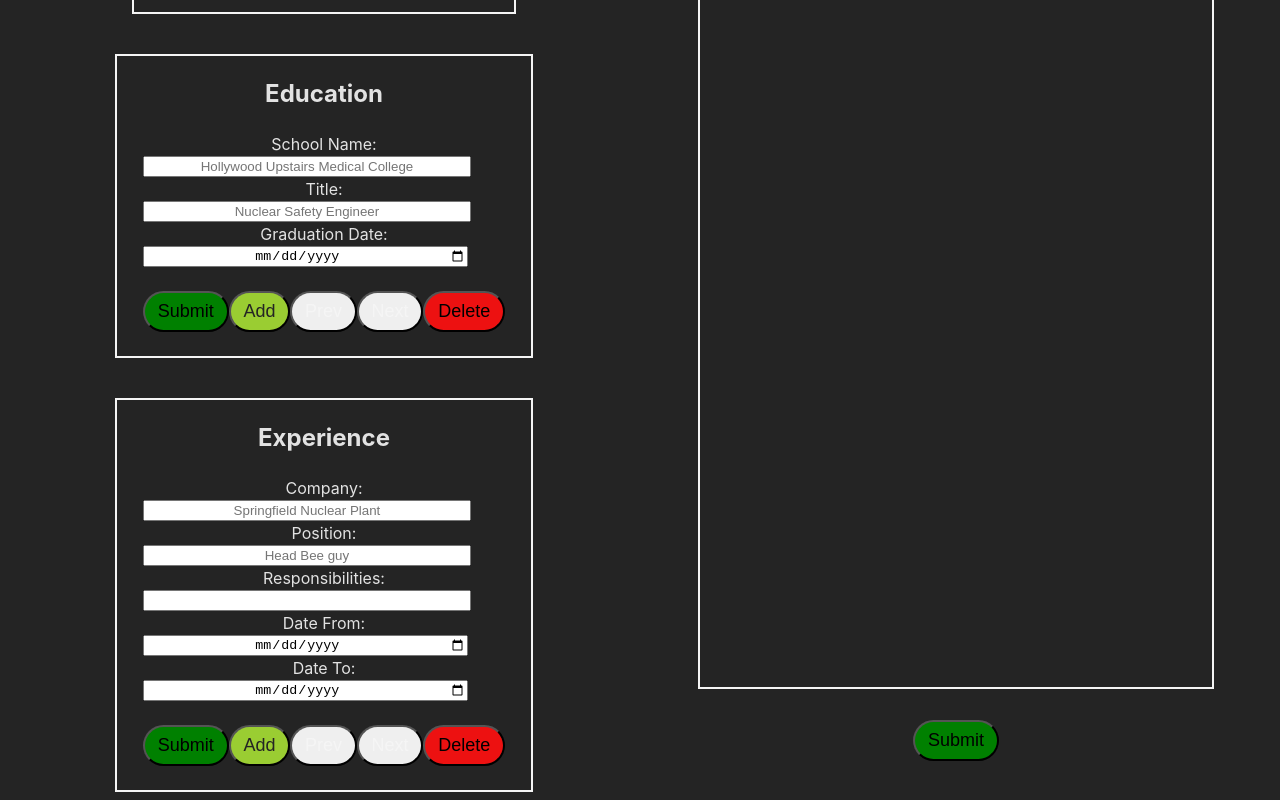
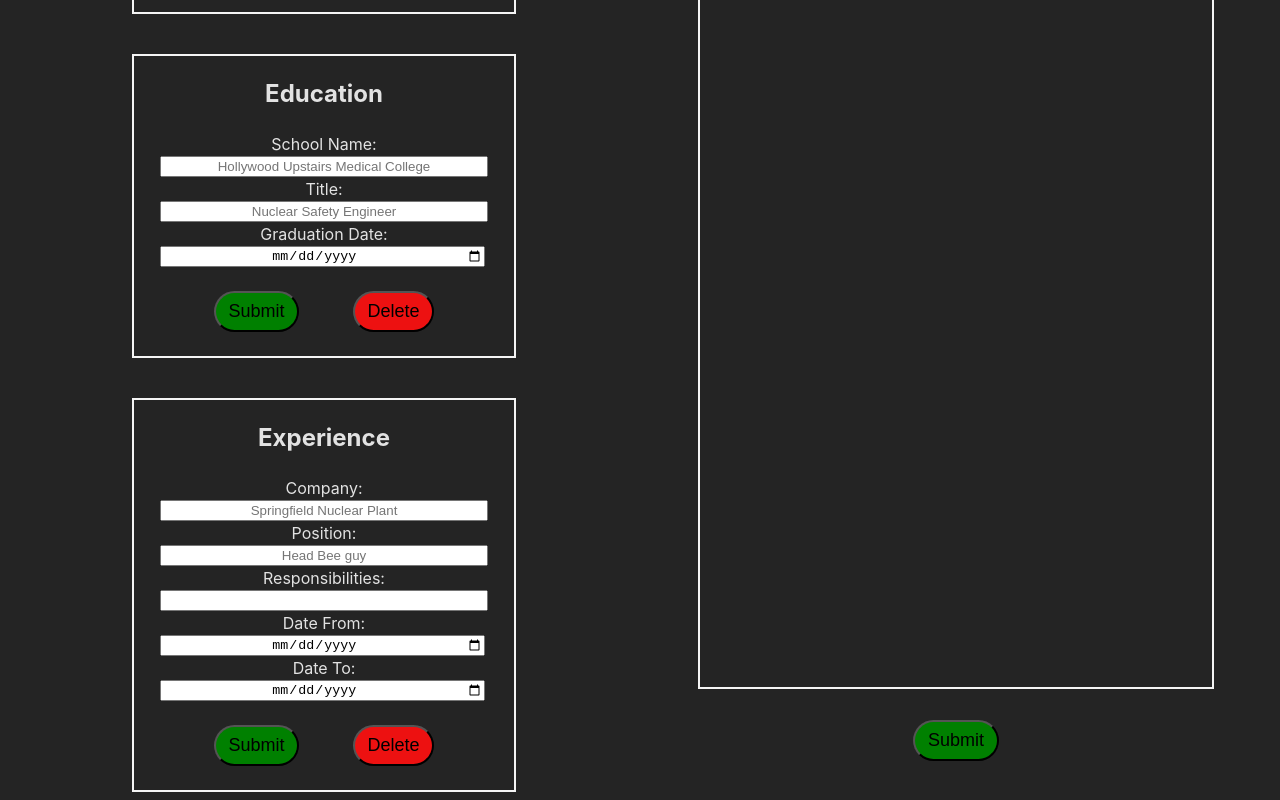
Before and after one commit to jonorl/cv-application, a React (Vite) app: page / in a window 1280 px wide. Shown: the part 508-1308 px from the top of the page. Built offline with nearby package versions, Linux system fonts and the light colour scheme.

Commit message:
Feat: Submit button now makes the add, next and prev buttons appear dynamically.

```diff
--- a/src/components/App.jsx
+++ b/src/components/App.jsx
@@ -19,6 +19,8 @@ function App() {
   // Education Related functions, states, props and templates.
 
   // Education state changes
+
+  const [eduMoreThanOne, setEduMoreThanOne] = useState(false)   // To make the additional buttons appear
 
   const [educationInfo, setEducationInfo] = useState({  // To render input on Preview
     school: "",
@@ -51,6 +53,9 @@ function App() {
       updatedEntries.push({ ...educationInfo });
     }
 
+    // Make the prev/next buttons appear
+    setEduMoreThanOne(true)
+
     // Update the entries array
     setEducationEntries(updatedEntries);
   };
@@ -73,12 +78,10 @@ function App() {
   };
 
   const nextEducation = () => {
-    console.log("currentEducationIndex " + currentEducationIndex)
     if (currentEducationIndex < educationEntries.length - 1) {
       // When moving to next entry, update the educationInfo state
       // with the details of the next entry
       setCurrentEducationIndex(currentEducationIndex + 1);
-      console.log("currentEducationIndex " + currentEducationIndex)
       setEducationInfo({
         school: educationEntries[currentEducationIndex + 1].school,
         title: educationEntries[currentEducationIndex + 1].title,
@@ -86,11 +89,9 @@ function App() {
       });
       return currentEducationIndex
     }
-    console.log("currentEducationIndex " + currentEducationIndex)
   };
 
   const prevEducation = () => {
-    console.log("currentEducationIndex " + currentEducationIndex)
     if (currentEducationIndex > 0) {
       // When moving to previous entry, update the educationInfo state
       // with the details of the previous entry
@@ -104,7 +105,6 @@ function App() {
       });
       return currentEducationIndex
     }
-    console.log("currentEducationIndex " + currentEducationIndex)
   };
 
   // Education input fields template
@@ -142,6 +142,8 @@ function App() {
 
   // Experience state changes
 
+  const [expMoreThanOne, setExpMoreThanOne] = useState(false)   // To make the additional buttons appear
+
   const [experienceInfo, setExperienceInfo] = useState({
     company: "",
     position: "",
@@ -174,6 +176,9 @@ function App() {
     if (currentExperienceIndex >= updatedEntries.length) {
       updatedEntries.push({ ...experienceInfo });
     }
+
+    // Make the prev/next buttons appear
+    setExpMoreThanOne(true)
 
     // Update the entries array
     setExperienceEntries(updatedEntries);
@@ -282,8 +287,8 @@ function App() {
     <>
       <h1>CV Builder</h1>
       <General generalInfo={generalInfo} setGeneralInfo={setGeneralInfo} />
-      <Education setEducationInfo={setEducationInfo} educationFields={educationFields} nextEducation={nextEducation} prevEducation={prevEducation} addEducationEntry={addEducationEntry} submitEducationEntry={submitEducationEntry} />
-      <Experience setExperienceInfo={setExperienceInfo} experienceFields={experienceFields} nextExperience={nextExperience} prevExperience={prevExperience} addExperienceEntry={addExperienceEntry} submitExperienceEntry={submitExperienceEntry} />
+      <Education setEducationInfo={setEducationInfo} educationFields={educationFields} nextEducation={nextEducation} prevEducation={prevEducation} addEducationEntry={addEducationEntry} submitEducationEntry={submitEducationEntry} eduMoreThanOne={eduMoreThanOne}/>
+      <Experience setExperienceInfo={setExperienceInfo} experienceFields={experienceFields} nextExperience={nextExperience} prevExperience={prevExperience} addExperienceEntry={addExperienceEntry} submitExperienceEntry={submitExperienceEntry} expMoreThanOne={expMoreThanOne}/>
       <Preview generalInfo={generalInfo}
         setEducationInfo={setEducationInfo}
         educationEntries={educationEntries}
--- a/src/components/Education.jsx
+++ b/src/components/Education.jsx
@@ -1,4 +1,4 @@
-export default function Education({ submitEducationEntry, setEducationInfo, educationFields, prevEducation, nextEducation, addEducationEntry }) {
+export default function Education({ submitEducationEntry, setEducationInfo, educationFields, prevEducation, nextEducation, addEducationEntry, eduMoreThanOne }) {
 
   const handleDelete = (school, title, date) => {
     setEducationInfo(prev => ({
@@ -16,9 +16,9 @@ export default function Education({ submitEducationEntry, setEducationInfo, educ
 
       <div className="button-container">
         <button className="submit" onClick={submitEducationEntry}>Submit</button>
-        <button className="add-education" onClick={addEducationEntry}>Add</button>
-        <button className="prev-education"onClick={prevEducation}>Prev</button>
-        <button className="next-education"onClick={nextEducation}>Next</button>
+        {eduMoreThanOne ? <button className="add-education"onClick={addEducationEntry}>Add</button> : false}
+        {eduMoreThanOne ? <button className="prev-education"onClick={prevEducation}>Prev</button> : false}
+        {eduMoreThanOne ? <button className="next-education"onClick={nextEducation}>Next</button> : false}
         <button className="delete-education" onClick={() => handleDelete('school', 'title', 'date')}>Delete</button>
       </div>
 
--- a/src/components/Experience.jsx
+++ b/src/components/Experience.jsx
@@ -1,4 +1,4 @@
-export default function Experience({ submitExperienceEntry, setExperienceInfo, experienceFields, prevExperience, nextExperience, addExperienceEntry }) {
+export default function Experience({ submitExperienceEntry, setExperienceInfo, experienceFields, prevExperience, nextExperience, addExperienceEntry, expMoreThanOne}) {
 
   const handleDelete = (company, position, responsibilities, dateFrom, dateTo) => {
     setExperienceInfo(prev => ({
@@ -19,9 +19,9 @@ export default function Experience({ submitExperienceEntry, setExperienceInfo, e
 
       <div className="button-container">
       <button className="submit" onClick={submitExperienceEntry}>Submit</button>
-      <button className="add-experience" onClick={addExperienceEntry}>Add</button>
-      <button className="prev-experience"onClick={prevExperience}>Prev</button>
-      <button className="next-experience"onClick={nextExperience}>Next</button>
+      {expMoreThanOne ? <button className="add-experience"onClick={addExperienceEntry}>Add</button> : false}
+      {expMoreThanOne ? <button className="prev-experience"onClick={prevExperience}>Prev</button> : false}
+      {expMoreThanOne ? <button className="next-experience"onClick={nextExperience}>Next</button> : false}
       <button className="delete-experience" onClick={() => handleDelete('company', 'position', 'responsibilities', 'dateFrom', 'dateTo')}>Delete</button>
       </div>
     </div>
--- a/src/styles/index.css
+++ b/src/styles/index.css
@@ -132,6 +132,7 @@ input {
   background-color: yellowgreen;
   color:#242424;
   width: fit-content;
+  align-self: center;
   justify-self: center;
   margin-top: 3vh;
   margin-bottom: 3vh;
```
